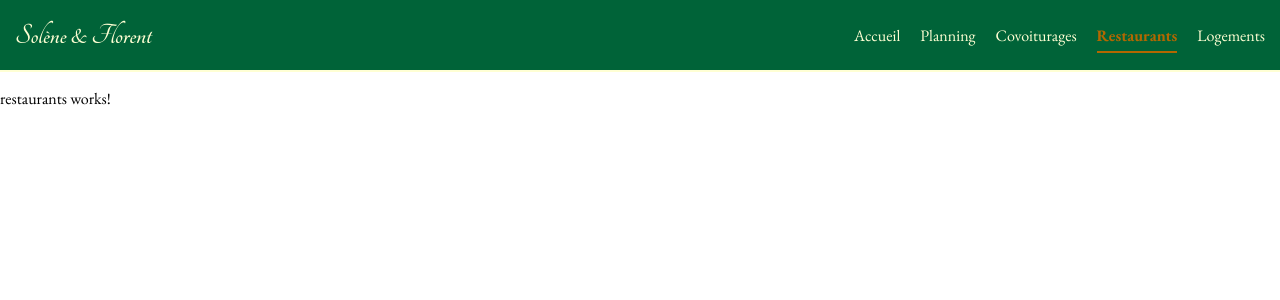
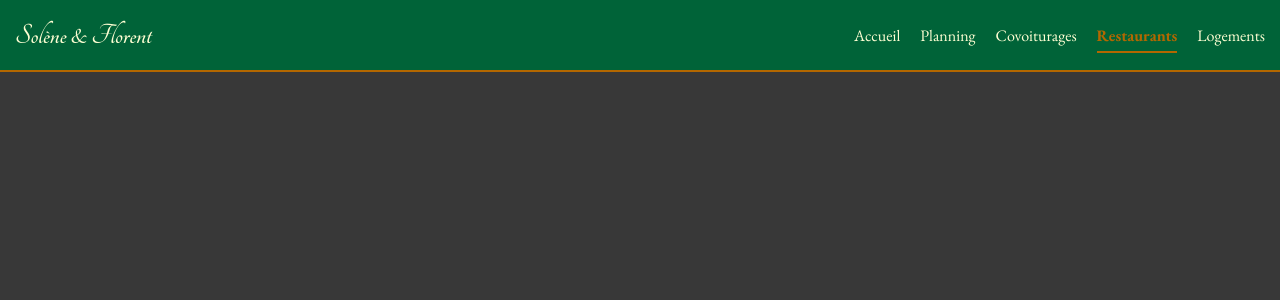
Before and after one commit to pierrick-jeanjean/mariage-solene-florent, an Angular app: page /restaurants in a window 1280 px wide. Shown: the top 300 px of the page. Built offline with nearby package versions, Linux system fonts and the light colour scheme.

Commit message:
feat: restaurants

```diff
--- a/src/app/layout/layout.component.scss
+++ b/src/app/layout/layout.component.scss
@@ -6,7 +6,7 @@
   justify-content: space-between;
   padding: 0px 15px;
   align-items: center;
-  border-bottom: 2px solid #ffffd4;
+  border-bottom: 2px solid #b36700;
   .logo {
     .logo-title {
       @media (max-width: 768px) {
--- a/src/app/layout/pages/restaurants/restaurants.component.html
+++ b/src/app/layout/pages/restaurants/restaurants.component.html
@@ -1 +1 @@
-<p>restaurants works!</p>
+<section></section>
--- a/src/app/layout/pages/restaurants/restaurants.component.scss
+++ b/src/app/layout/pages/restaurants/restaurants.component.scss
@@ -0,0 +1,4 @@
+section {
+    background-color: #383838;
+    min-height: calc(100vh - 72px);
+}
```
